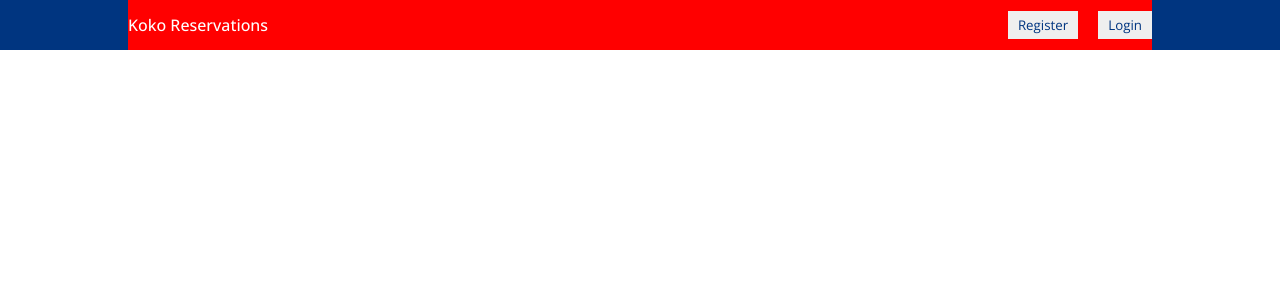
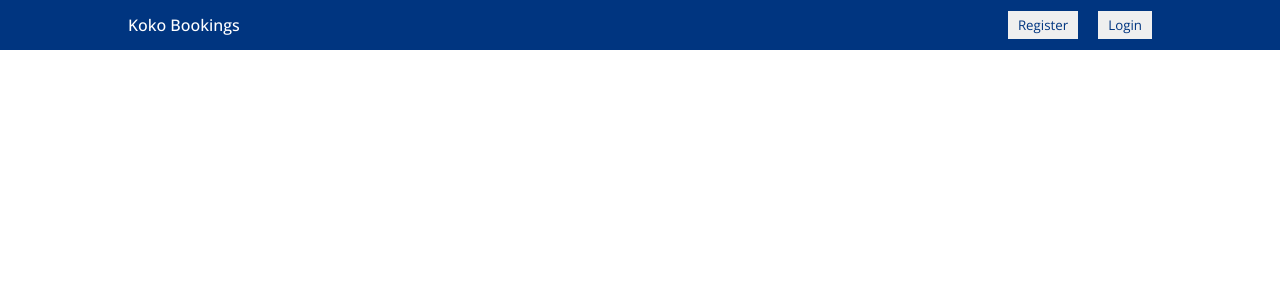
Before and after one commit to Koko-Dev/react-reservation-app, a React (Create React App) app: page / in a window 1280 px wide. Shown: the top 300 px of the page. Built offline with nearby package versions, Linux system fonts and the light colour scheme.

Commit message:
Navbar.js: Change Koko Reservations to Koko Bookings; navbar.css: remove .navContainer background color

```diff
--- a/src/components/navbar/Navbar.js
+++ b/src/components/navbar/Navbar.js
@@ -4,7 +4,7 @@ const Navbar = () => {
 	return (
 		<div className="navbar">
 			<div className="navContainer">
-				<span className="logo">Koko Reservations</span>
+				<span className="logo">Koko Bookings</span>
 				{/* /.logo */}
 				<div className="navItems">
 					<button className="navButton">Register</button>
--- a/src/components/navbar/navbar.css
+++ b/src/components/navbar/navbar.css
@@ -8,7 +8,6 @@
 .navContainer {
 	width: 100%;
 	max-width: 1024px;
-	background-color: red;
 	color: white;
 	display: flex;
 	align-items: center;
```
